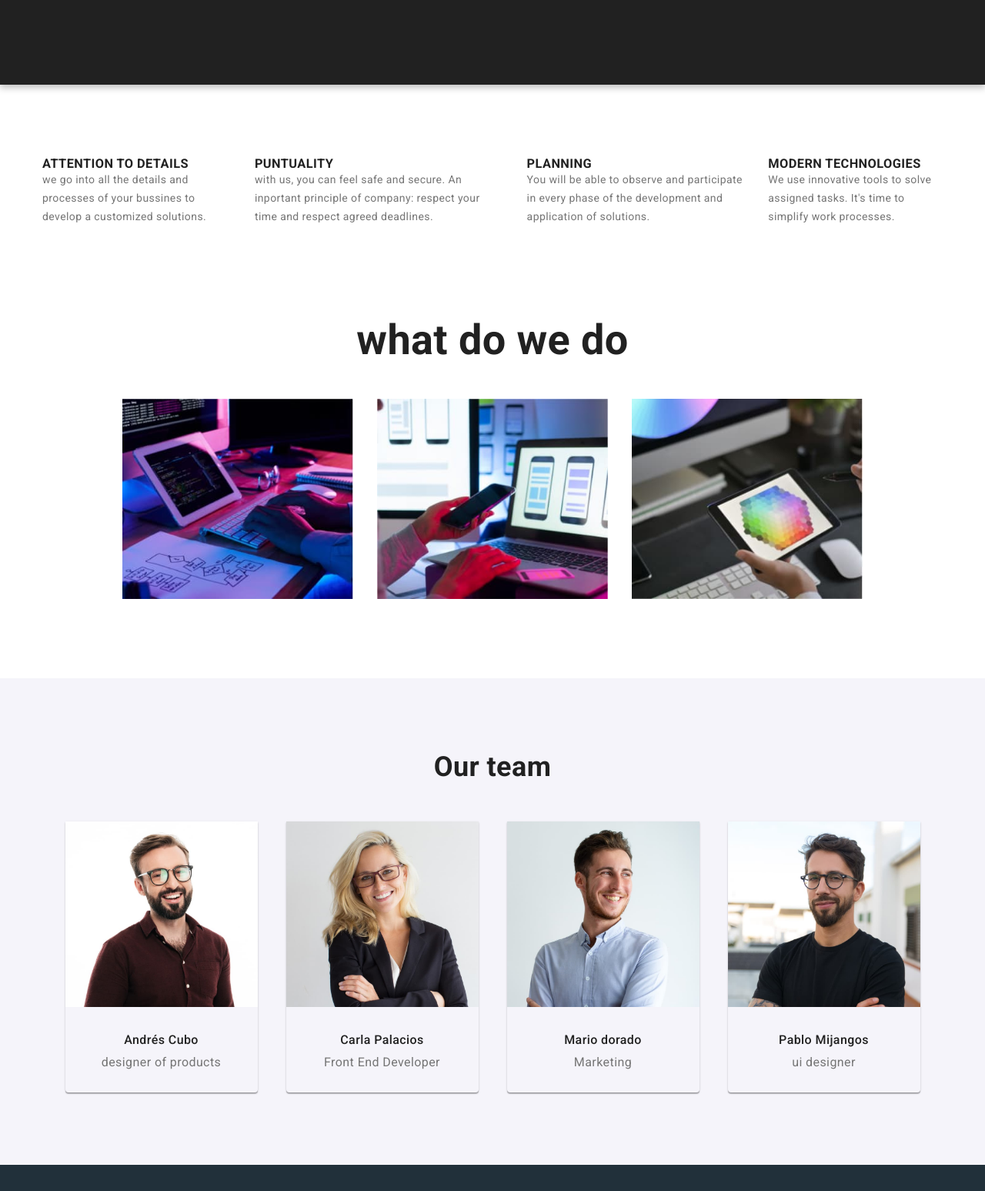
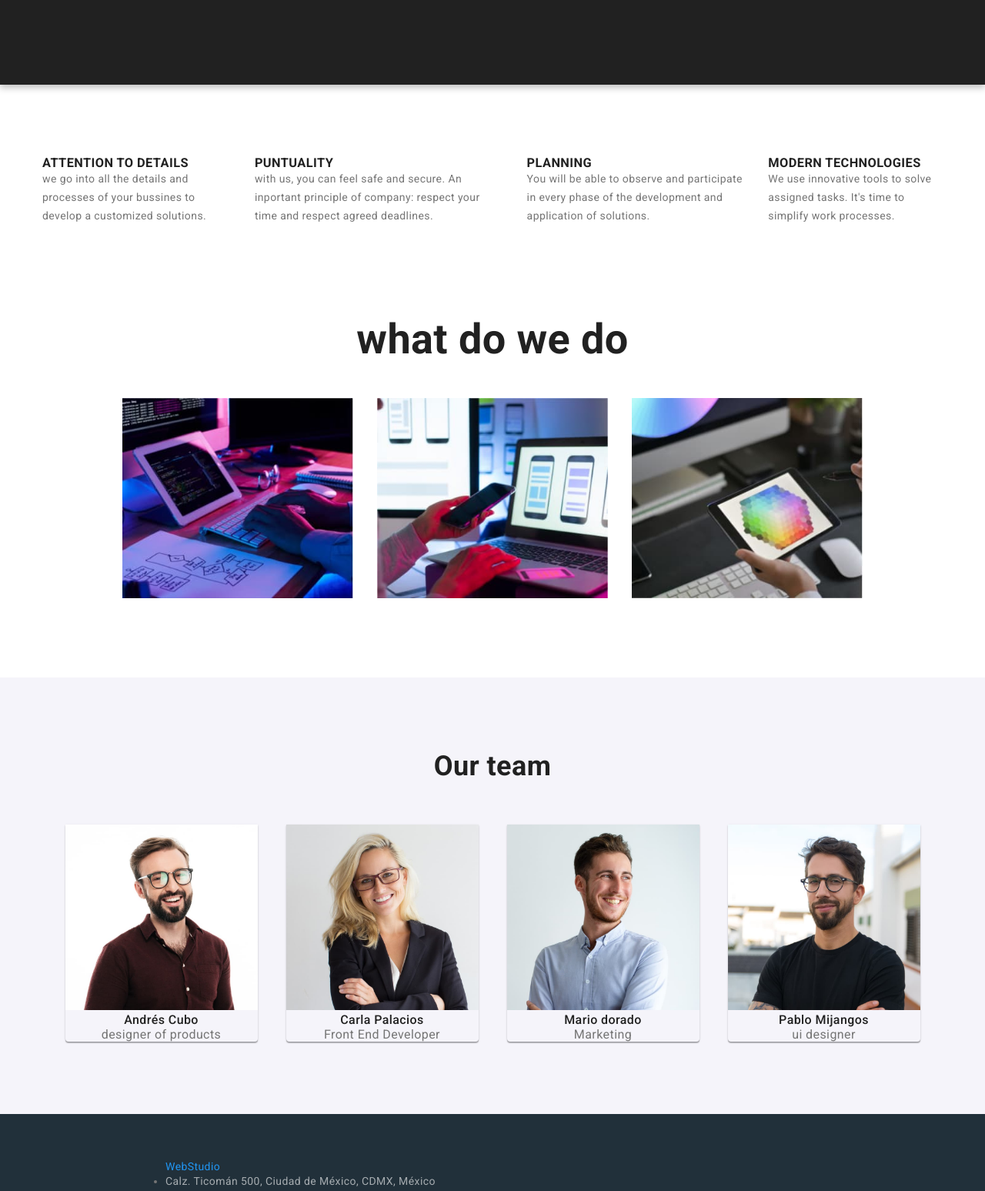
Before and after one commit to anderson03AyA/goit-markup-hw-03, a plain HTML site: page index.html in a window 1280 px wide. Shown: the part 570-2117 px from the top of the page at 77% size. Drawn offline with Linux system fonts and the light colour scheme.

Commit message:
revision

```diff
--- a/css/styles.css
+++ b/css/styles.css
@@ -18,6 +18,7 @@
   --background-black: #21303a;
   --background-gray: #f5f4fa;
   --background-portafolio: #e5e5e5;
+  --border-header: #ececec
   --button-filter: #f5f4fa;
   --button-primary-hover: #188ce8;
   --logo-black: #000000;
@@ -25,7 +26,6 @@
 
   --container-padding: calc((100% - 1200px) / 2);
 }
-
 body {
   background-color: var(--primary-white-color);
   color: var(--primary-text-color);
@@ -33,15 +33,12 @@ body {
   font-size: 14px;
   letter-spacing: 0.03em;
 }
-
 a {
   text-decoration: none;
 }
-
 .list {
   list-style: none;
 }
-
 .button-primary {
   font-size: 16px;
   background-color: var(--accent-color);
@@ -53,13 +50,11 @@ a {
   margin-top: 30px;
   filter: drop-shadow(0px 4px 4px rgba(0, 0, 0, 0.25));
 }
-
 .button-primary:hover,
 .button-primary:focus {
   background-color: var(--button-primary-hover);
   cursor: pointer;
 }
-
 .container {
   padding: 0 15px;
   max-width: 1200px;
@@ -73,6 +68,8 @@ header {
   align-items: center;
   height: 80px;
   padding: 0 var(--container-padding);
+
+  border-bottom: 1px solid #0000002d;
 }
 header nav {
   display: flex;
@@ -88,7 +85,7 @@ header ul {
   gap: 80px;
 }
 /* logo section  */
-.logo {
+header nav .logo {
   color: var(--accent-color);
   font-family: "Raleway", sans-serif;
   font-style: normal;
@@ -154,8 +151,16 @@ header ul {
   width: 696px;
   height: 120px;
 }
+
+.section {
+  padding:  94px 0;
+}
+.no-top-padding {
+  padding-top: 0px;
+}
+
 /* benefist */
-.section.benefits-content {
+.section .benefits-content {
   display: flex;
   flex-direction: column;
   align-items: center;
@@ -164,7 +169,6 @@ header ul {
   font-style: normal;
   display: flex;
   gap: 30px;
-  margin-top: 95px;
   width: 1170px;
   height: 122px;
 }
@@ -184,7 +188,6 @@ header ul {
   display: flex;
   flex-direction: column;
   align-items: center;
-  margin-top: 94px;
   font-weight: 700;
   font-size: 36px;
   line-height: 42px;
@@ -194,9 +197,10 @@ header ul {
 .section.what-we-do ul {
   display: flex;
   flex-direction: row;
+  flex-wrap: wrap;
   gap: 31.26px;
-  margin-top: 55.05px;
   list-style: none;
+  margin-top: 55px;
 }
 /* section our-Team  */
 .section.our-team {
@@ -204,10 +208,8 @@ header ul {
   display: flex;
   align-items: center;
   flex-direction: column;
-  margin-top: 94px;
 }
 .section.our-team h2 {
-  margin-top: 94px;
   font-weight: 700;
   font-size: 36px;
   font-style: normal;
@@ -215,10 +217,10 @@ header ul {
 }
 .section.our-team ul {
   display: flex;
+  flex-wrap: wrap;
   list-style: none;
   gap: 37px;
-  margin-top: 50px;
-  margin-bottom: 94px;
+  margin-top: 55px;
 }
 .section.our-team ul li {
   box-shadow: 0px 1px 3px rgba(0, 0, 0, 0.12), 0px 1px 1px rgba(0, 0, 0, 0.14),
@@ -231,21 +233,21 @@ header ul {
   font-size: 16px;
   line-height: 19px;
   text-align: center;
-  margin-top: 30px;
-  margin-bottom: 10px;
   color: var(--primary-black-color);
 }
 .section.our-team ul p {
   font-style: normal;
   font-weight: 400;
   font-size: 16px;
-  margin-bottom: 30px;
   color: var(--primary-text-color);
   line-height: 19px;
   text-align: center;
 }
 
 /* Portfolio section  */
+.section.portfolio {
+  padding: 94px 0;
+}
 .portfolio {
   background-color: var(--background-portafolio);
   display: flex;
@@ -260,10 +262,17 @@ header ul {
   flex-direction: row;
 }
 .portfolio .list.button {
+  align-items: center;
+  display:  flex;
+  flex-direction: row;
+  justify-content: center;
+  text-align: center;
   gap: 8px;
-  margin-top: 106px;
-  text-align: center;
+  width: 100px;
+  padding: 30px auto;
+  margin: 0 auto;
 }
+
 .portfolio .list li button {
   font-family: "Roboto", sans-serif;
   color: var(--primary-black-color);
@@ -276,6 +285,8 @@ header ul {
   text-transform: capitalize;
   text-align: center;
   padding: 6px 24px 6px 24px;
+
+  border: none;
 }
 .portfolio .list li button:hover,
 .portfolio .list li button:focus,
@@ -287,8 +298,8 @@ header ul {
   flex-wrap: wrap;
   justify-content: space-between;
   display: flex;
-  margin-top: 34px;
   gap: 10px;
+  margin-top: 50px;
 }
 .portfolio .list.img li {
   box-sizing: border-box;
@@ -315,6 +326,9 @@ footer {
   padding-left: 215px;
   padding-bottom: 60px;
 }
+.logo.black-fond {
+  color: var(--accent-color);
+}
 address .contact {
   color: var(--text-white-opacity);
   font-style: normal;
--- a/index.html
+++ b/index.html
@@ -39,6 +39,7 @@
       </section>
       <!-- Benefits section -->
       <section class="section benefits-content">
+        <div class="container">
           <ul class="benefits list">
             <li>
               <h3 class="title">attention to details</h3>
@@ -59,8 +60,8 @@
             <li>
               <h3 class="title">planning</h3>
               <p class="description">
-              You will be able to observe and participate in every phase of the
-              development and application of solutions.
+                You will be able to observe and participate in every phase of
+                the development and application of solutions.
               </p>
             </li>
 
@@ -72,10 +73,12 @@
               </p>
             </li>
           </ul>
+        </div>
       </section>
       <!-- What we do section -->
-      <section class="section what-we-do">
+      <section class="section no-top-padding what-we-do">
         <h2>what do we do</h2>
+        <div class="container">
           <!-- images -->
           <ul>
             <li>
@@ -96,10 +99,12 @@
               />
             </li>
           </ul>
+        </div>
       </section>
       <!-- our team -->
       <section class="section our-team">
         <h2>Our team</h2>
+        <div class="container">
           <!-- cards -->
           <ul>
             <li>
@@ -134,6 +139,7 @@
               <p>ui designer</p>
             </li>
           </ul>
+        </div>
       </section>
     </main>
 
```
Also changed, not shown: portafolio.html (+10 -3 lines). Lines whose indentation alone changed are shown as unchanged.
